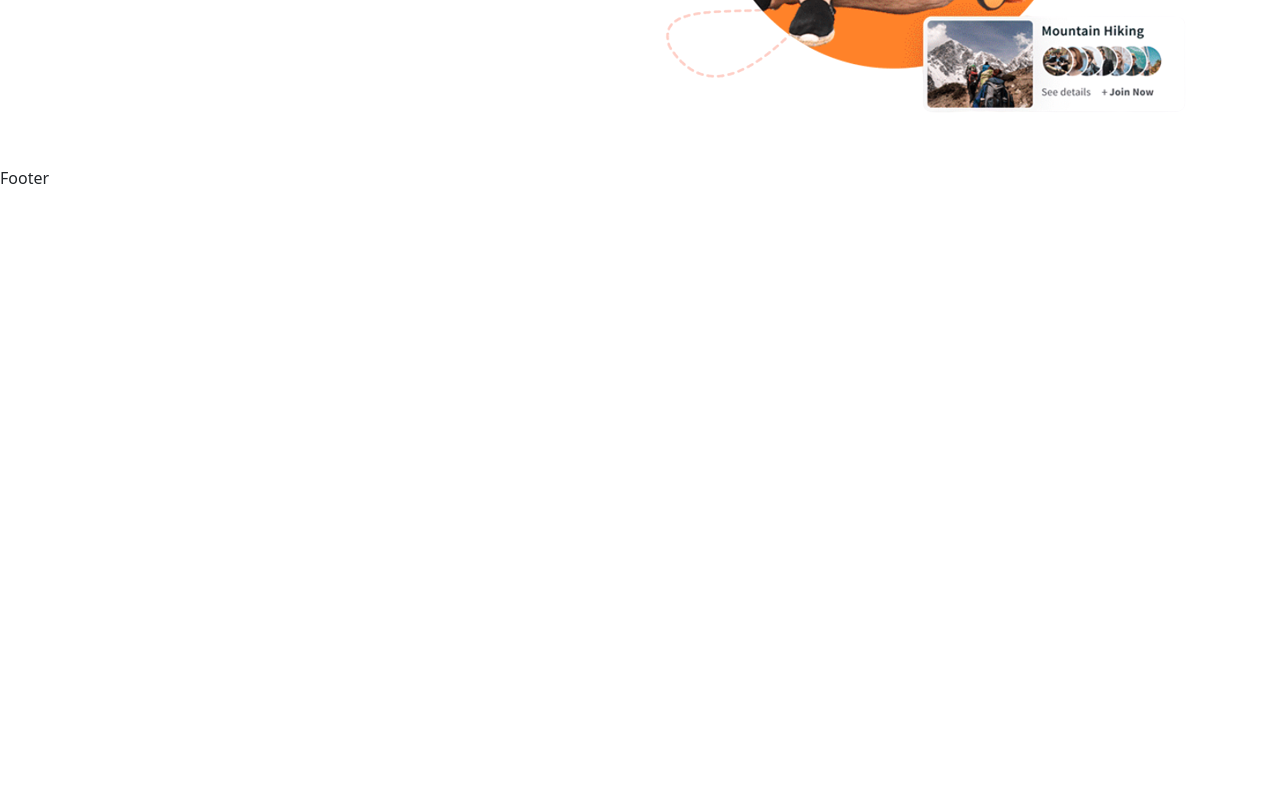
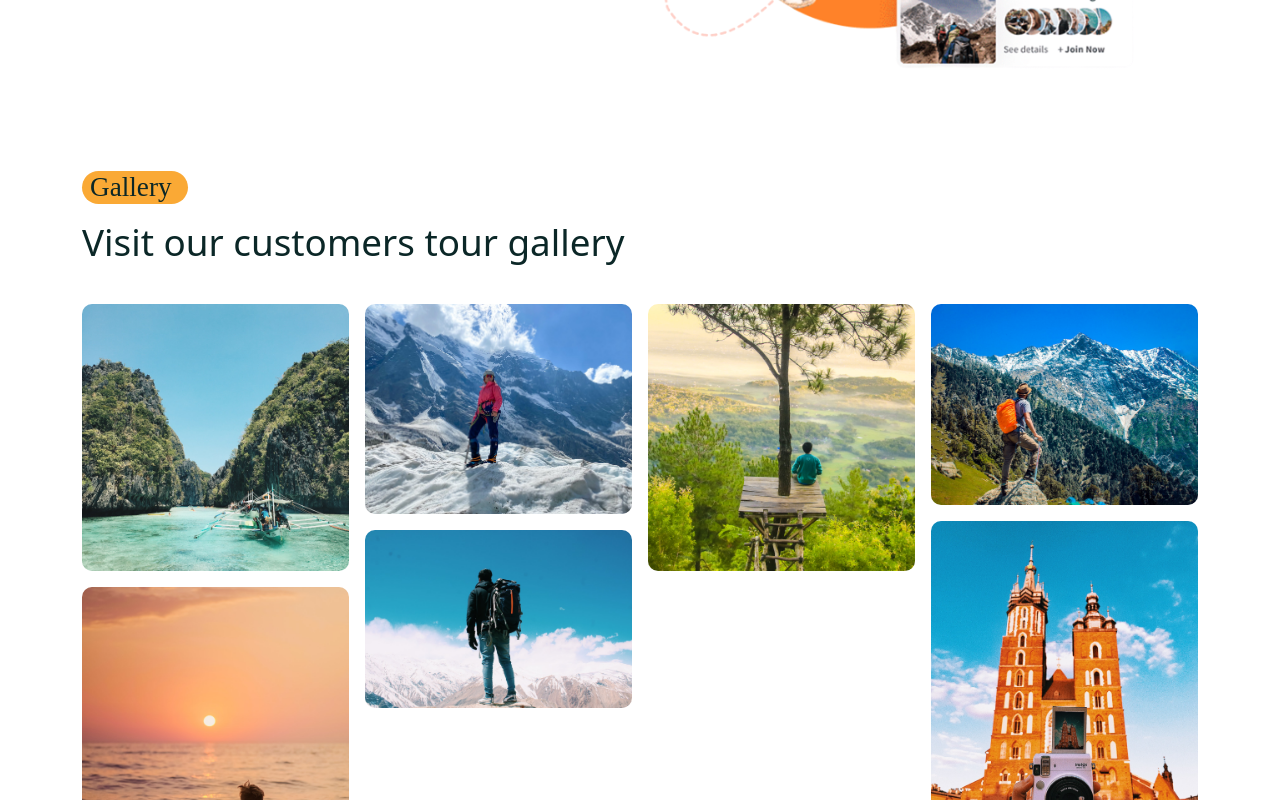
Before and after one commit to garvtomar26/tour-management, a React (Create React App) app in the folder frontend/: page /home in a window 1280 px wide. Shown: the part 2480-3280 px from the top of the page. Before the commit the page ends 2670 px from the top, so only its background shows below. Built offline with nearby package versions, Linux system fonts and the light colour scheme; a web font is replaced by a local one.

Commit message:
1.18.0 part 1

```diff
--- /dev/null
+++ b/frontend/src/components/Image-gallery/MasonryImagesGallery.jsx
@@ -0,0 +1,23 @@
+import React from "react";
+import galleryImages from "./galleryImages";
+import Masonry, { ResponsiveMasonry } from "react-responsive-masonry";
+
+const MasonryImagesGallery = () => {
+  return (
+    <ResponsiveMasonry columnsCountBreakPoints={{ 350: 1, 768: 3, 992: 4 }}>
+      <Masonry gutter="1rem">
+        {galleryImages.map((item, index) => (
+          <img
+            className="masonry__img"
+            src={item}
+            key={index}
+            alt=" "
+            style={{ width: "100%", display: "block", borderRadius: "10px" }}
+          />
+        ))}
+      </Masonry>
+    </ResponsiveMasonry>
+  );
+};
+
+export default MasonryImagesGallery;
--- /dev/null
+++ b/frontend/src/components/Image-gallery/galleryImages.js
@@ -0,0 +1,19 @@
+import galleryImg01 from "../../assets/images/gallery-01.jpg";
+import galleryImg02 from "../../assets/images/gallery-02.jpg";
+import galleryImg03 from "../../assets/images/gallery-03.jpg";
+import galleryImg04 from "../../assets/images/gallery-04.jpg";
+import galleryImg05 from "../../assets/images/gallery-05.jpg";
+import galleryImg06 from "../../assets/images/gallery-06.jpg";
+import galleryImg07 from "../../assets/images/gallery-07.jpg";
+
+const galleryImages = [
+  galleryImg01,
+  galleryImg02,
+  galleryImg03,
+  galleryImg04,
+  galleryImg05,
+  galleryImg06,
+  galleryImg07,
+];
+
+export default galleryImages;
--- a/frontend/src/pages/Home.jsx
+++ b/frontend/src/pages/Home.jsx
@@ -1,32 +1,37 @@
-import React from 'react';
-import '../styles/home.css'
-import {Container, Row, Col} from 'reactstrap';
-import heroImg from '../assets/images/hero-img01.jpg'
-import heroImg02 from '../assets/images/hero-img02.jpg'
-import heroVideo from '../assets/images/hero-video.mp4'
-import worldImg from '../assets/images/world.png'
-import experienceImg from '../assets/images/experience.png';
+import React from "react";
+import "../styles/home.css";
+import { Container, Row, Col } from "reactstrap";
+import heroImg from "../assets/images/hero-img01.jpg";
+import heroImg02 from "../assets/images/hero-img02.jpg";
+import heroVideo from "../assets/images/hero-video.mp4";
+import worldImg from "../assets/images/world.png";
+import experienceImg from "../assets/images/experience.png";
 
-import Subtitle from '../shared/Subtitle'
+import Subtitle from "../shared/Subtitle";
 
 import SearchBar from "../shared/SearchBar";
 import ServiceList from "../services/ServiceList";
 
-import FeaturedTourList from '../components/Featured-tours/FeaturedTourList';
+import FeaturedTourList from "../components/Featured-tours/FeaturedTourList";
+import MasonryImagesGallery from "../components/Image-gallery/MasonryImagesGallery";
 
 const Home = () => {
-  return <>
+  return (
+    <>
       {/* ========================= HERO SECTION START ============================ */}
       <section>
         <Container>
           <Row>
-        <Col lg='6'>
+            <Col lg="6">
               <div className="hero__content">
                 <div className="hero__subtitle d-flex align-items-center">
-              <Subtitle subtitle={'Know Before You Go'}/>
-              <img src={worldImg} alt='' />
+                  <Subtitle subtitle={"Know Before You Go"} />
+                  <img src={worldImg} alt="" />
                 </div>
-            <h1>Traveling opens the door to creating <span className="highlight"> Memories</span></h1>
+                <h1>
+                  Traveling opens the door to creating{" "}
+                  <span className="highlight"> Memories</span>
+                </h1>
                 <p>
                   Lorem ipsum, dolor sit amet consectetur adipisicing elit.
                   Lorem ipsum, dolor sit amet consectetur adipisicing elit.
@@ -40,17 +45,17 @@
               </div>
             </Col>
 
-        <Col lg='2'>
+            <Col lg="2">
               <div className="hero__img-box">
                 <img src={heroImg} alt="" />
               </div>
             </Col>
-        <Col lg='2'>
+            <Col lg="2">
               <div className="hero__img-box mt-4">
-            <video src={heroVideo} alt="" controls/>
+                <video src={heroVideo} alt="" controls />
               </div>
             </Col>
-        <Col lg='2'>
+            <Col lg="2">
               <div className="hero__img-box mt-5">
                 <img src={heroImg02} alt="" />
               </div>
@@ -63,9 +68,9 @@
       <section>
         <Container>
           <Row>
-          <Col lg='3'>
-            <h5 className='services__subtitle'>What we serve</h5>
-            <h2 className='services__title'>We offer our best services</h2>
+            <Col lg="3">
+              <h5 className="services__subtitle">What we serve</h5>
+              <h2 className="services__title">We offer our best services</h2>
             </Col>
             <ServiceList />
           </Row>
@@ -90,12 +95,15 @@
       <section>
         <Container>
           <Row>
-          <Col lg='6'>
+            <Col lg="6">
               <div className="experience_content">
-              <Subtitle subtitle={'Experience'}/>
+                <Subtitle subtitle={"Experience"} />
 
-              <h2>With our all experience <br /> we will serve you</h2>
-              <p>Lorem ipsum dolor sit amet, consectetur adipisicing elit.
+                <h2>
+                  With our all experience <br /> we will serve you
+                </h2>
+                <p>
+                  Lorem ipsum dolor sit amet, consectetur adipisicing elit.
                   <br />
                   Quas aliquam, hic tempore inventore suscipit unde.
                 </p>
@@ -117,7 +125,7 @@
               </div>
             </Col>
             <Col lg="6">
-            <div className='experience__img'>
+              <div className="experience__img">
                 <img src={experienceImg} alt="" />
               </div>
             </Col>
@@ -126,8 +134,28 @@
       </section>
       {/* =================================== Experience section END ====================================== */}
 
+      {/* =================================== Gallery section START ======================================= */}
+      <section>
+        <Container>
+          <Row>
+            <Col lg="12">
+              <Subtitle subtitle={"Gallery"} />
+              <h2 className="gallery__title">
+                Visit our customers tour gallery
+              </h2>
+            </Col>
+            <Col lg="12">
+              <MasonryImagesGallery />
+            </Col>
+          </Row>
+        </Container>
+      </section>
+      {/* =================================== Gallery section END ========================================= */}
+
+      {/* =================================== Testimonial section START =================================== */}
+      {/* =================================== Testimonial section END ===================================== */}
     </>
-
+  );
 };
 
 export default Home;
--- a/frontend/src/styles/home.css
+++ b/frontend/src/styles/home.css
@@ -1,11 +1,9 @@
-
-
-.hero__subtitle img{
+.hero__subtitle img {
   width: 2.3rem;
   height: 2.3rem;
 }
 
-.hero__content h1{
+.hero__content h1 {
   font-size: 3.2rem;
   font-weight: 600;
   margin-top: 1rem;
@@ -13,18 +11,18 @@
   color: var(--heading-color);
 }
 
-.hero__content h1 .highlight{
+.hero__content h1 .highlight {
   color: var(--secondary-color);
 }
 
-.hero__content p{
+.hero__content p {
   font-size: 1.1rem;
   color: var(--text-color);
   line-height: 2rem;
 }
 
-
-.hero__img-box img, .hero__img-box video{
+.hero__img-box img,
+.hero__img-box video {
   width: 100%;
   height: 350px;
   border-radius: 20px;
@@ -32,22 +30,22 @@
   object-fit: cover;
 }
 
-.hero__content{
+.hero__content {
   padding-top: 3.5rem;
 }
 
-.hero__img-box{
+.hero__img-box {
   padding-top: 2rem;
 }
 
-.services__subtitle{
+.services__subtitle {
   font-size: 2.2rem;
   font-weight: 500;
   color: #ee6e6e;
   font-family: var(--subtitle-font-name);
 }
 
-.services__title{
+.services__title {
   font-size: 2.5rem;
   font-weight: 500;
 }
@@ -90,5 +88,23 @@
 .counter__box h6 {
   font-size: 1.1rem;
   margin-top: 0.7rem;
-    color: var(--text-color)
+  color: var(--text-color);
 }
+
+.experience__img img {
+  width: 90%;
+}
+
+.gallery__title {
+  font-size: 2.3rem;
+  margin-bottom: 2.5rem;
+  margin-top: 1rem;
+}
+
+.masonry__img {
+  transition: 0.3s;
+}
+
+.masonry__img:hover {
+  transform: scale(1.1);
+}
```
Lines whose indentation alone changed are shown as unchanged.
